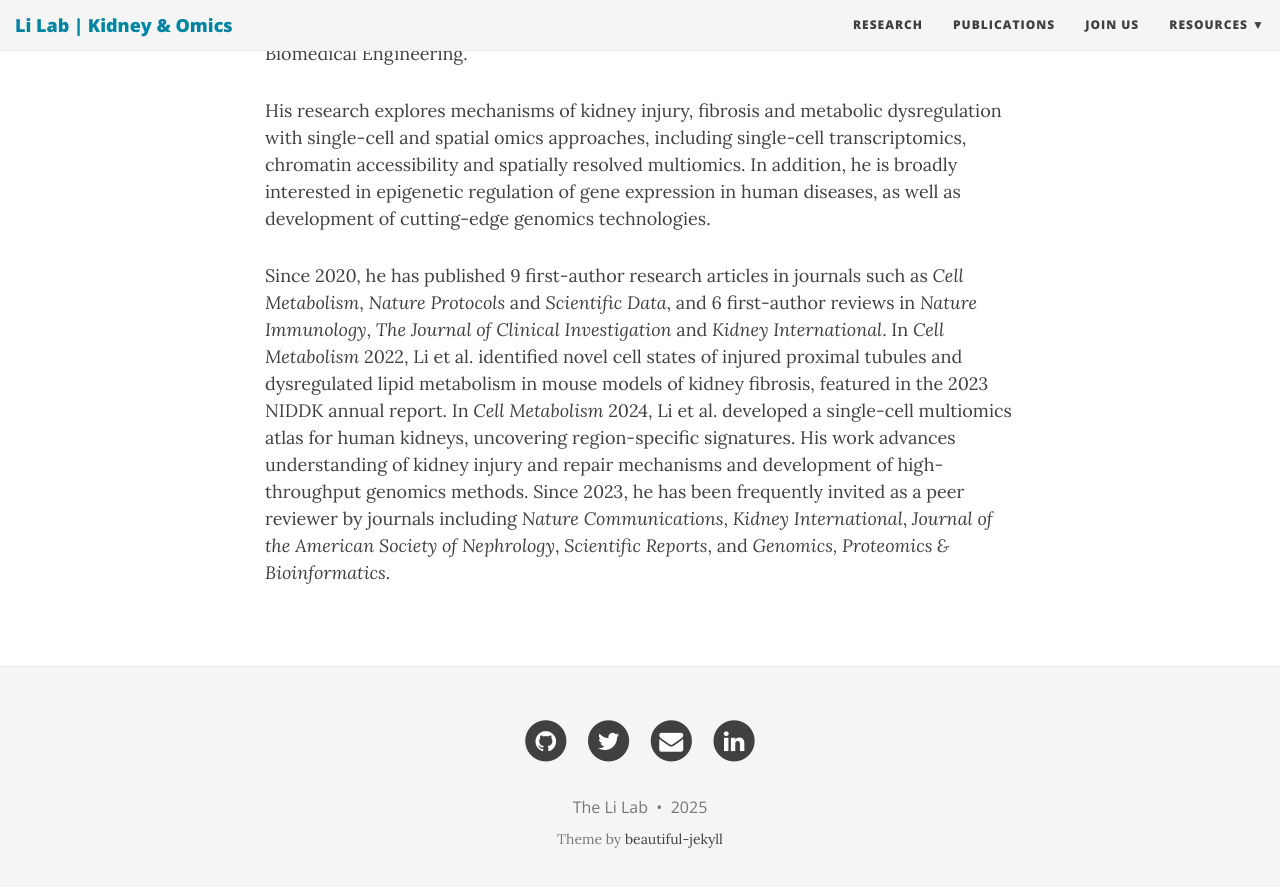
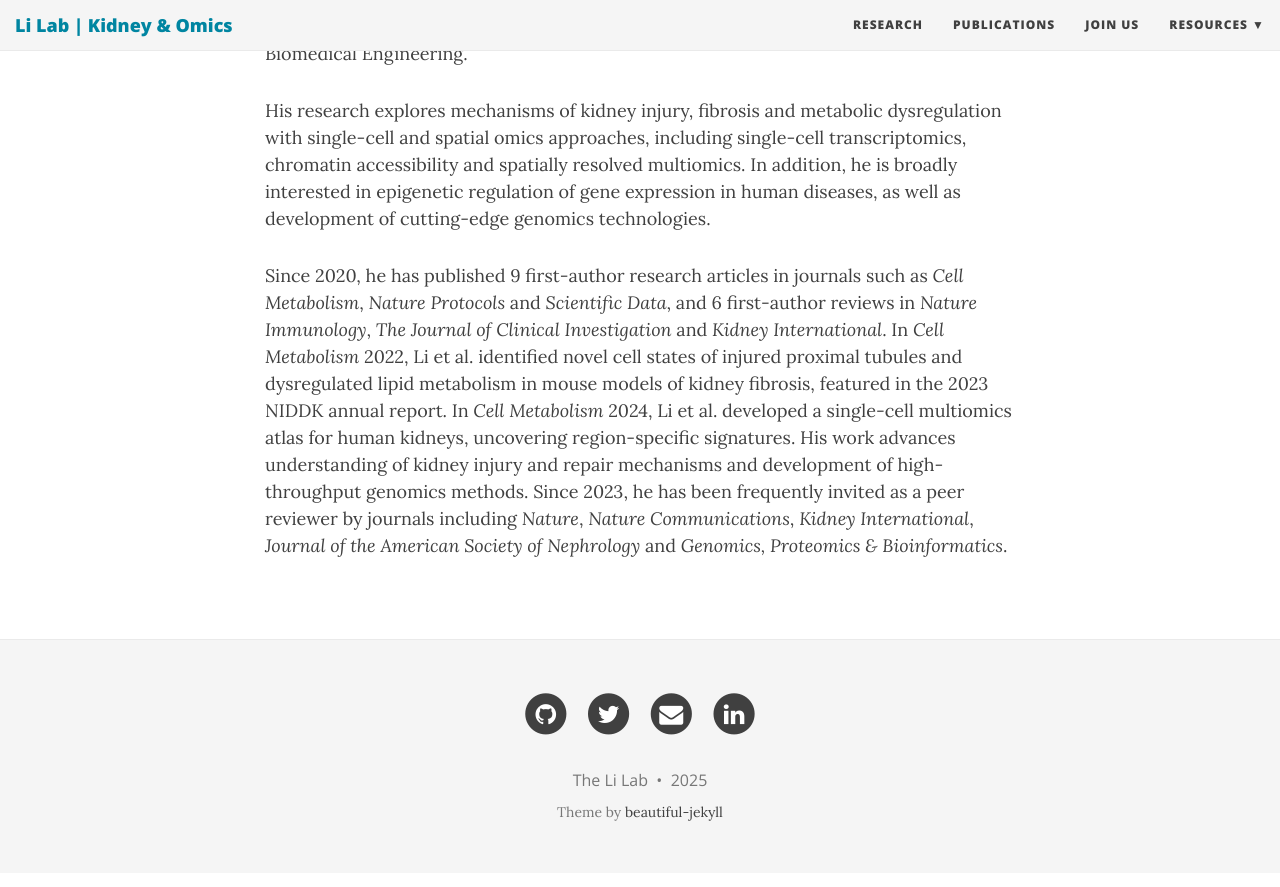
Before and after one commit to TheLiLab/thelilab.github.io, a Jekyll site: the page built from joinus.md, in a window 1280 px wide and 900 px high, scrolled down 1315 px. Shown: the top 887 px of the window. Built offline with Jekyll 4.4.1, drawn with Linux system fonts in a browser that asks for light colours; nearby versions of some CDN libraries.

Commit message:
Update joinus.md

```diff
--- a/joinus.md
+++ b/joinus.md
@@ -33,4 +33,4 @@
 
 His research explores mechanisms of kidney injury, fibrosis and metabolic dysregulation with single-cell and spatial omics approaches, including single-cell transcriptomics, chromatin accessibility and spatially resolved multiomics. In addition, he is broadly interested in epigenetic regulation of gene expression in human diseases, as well as development of cutting-edge genomics technologies.<br>
 
-Since 2020, he has published 9 first-author research articles in journals such as <i>Cell Metabolism</i>, <i>Nature Protocols</i> and <i>Scientific Data</i>, and 6 first-author reviews in <i>Nature Immunology</i>, <i>The Journal of Clinical Investigation</i> and <i>Kidney International</i>. In <i>Cell Metabolism</i> 2022, Li et al. identified novel cell states of injured proximal tubules and dysregulated lipid metabolism in mouse models of kidney fibrosis, featured in the 2023 NIDDK annual report. In <i>Cell Metabolism</i> 2024, Li et al. developed a single-cell multiomics atlas for human kidneys, uncovering region-specific signatures. His work advances understanding of kidney injury and repair mechanisms and development of high-throughput genomics methods. Since 2023, he has been frequently invited as a peer reviewer by journals including <i>Nature Communications</i>, <i>Kidney International</i>, <i>Journal of the American Society of Nephrology</i>, <i>Scientific Reports</i>, and <i>Genomics, Proteomics & Bioinformatics</i>.
+Since 2020, he has published 9 first-author research articles in journals such as <i>Cell Metabolism</i>, <i>Nature Protocols</i> and <i>Scientific Data</i>, and 6 first-author reviews in <i>Nature Immunology</i>, <i>The Journal of Clinical Investigation</i> and <i>Kidney International</i>. In <i>Cell Metabolism</i> 2022, Li et al. identified novel cell states of injured proximal tubules and dysregulated lipid metabolism in mouse models of kidney fibrosis, featured in the 2023 NIDDK annual report. In <i>Cell Metabolism</i> 2024, Li et al. developed a single-cell multiomics atlas for human kidneys, uncovering region-specific signatures. His work advances understanding of kidney injury and repair mechanisms and development of high-throughput genomics methods. Since 2023, he has been frequently invited as a peer reviewer by journals including <i>Nature</i>, <i>Nature Communications</i>, <i>Kidney International</i>, <i>Journal of the American Society of Nephrology</i> and <i>Genomics, Proteomics & Bioinformatics</i>.
```
